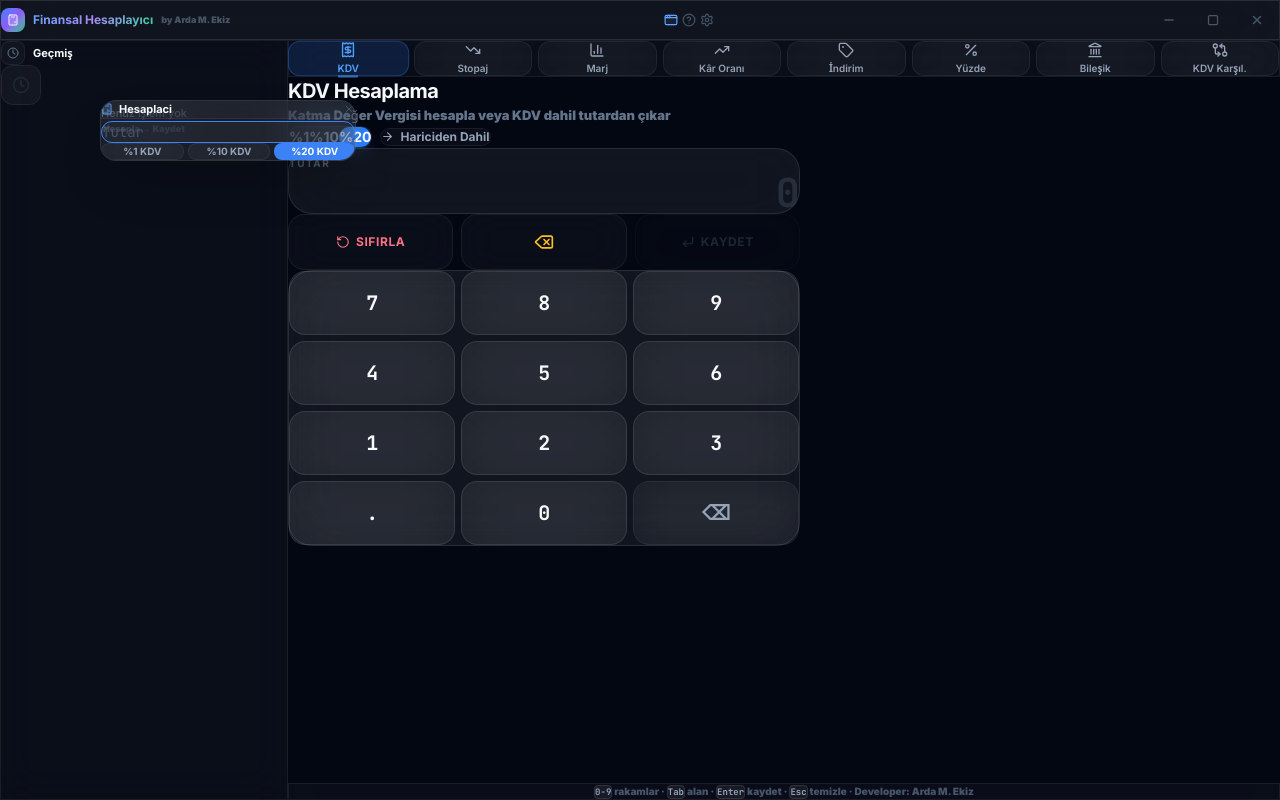
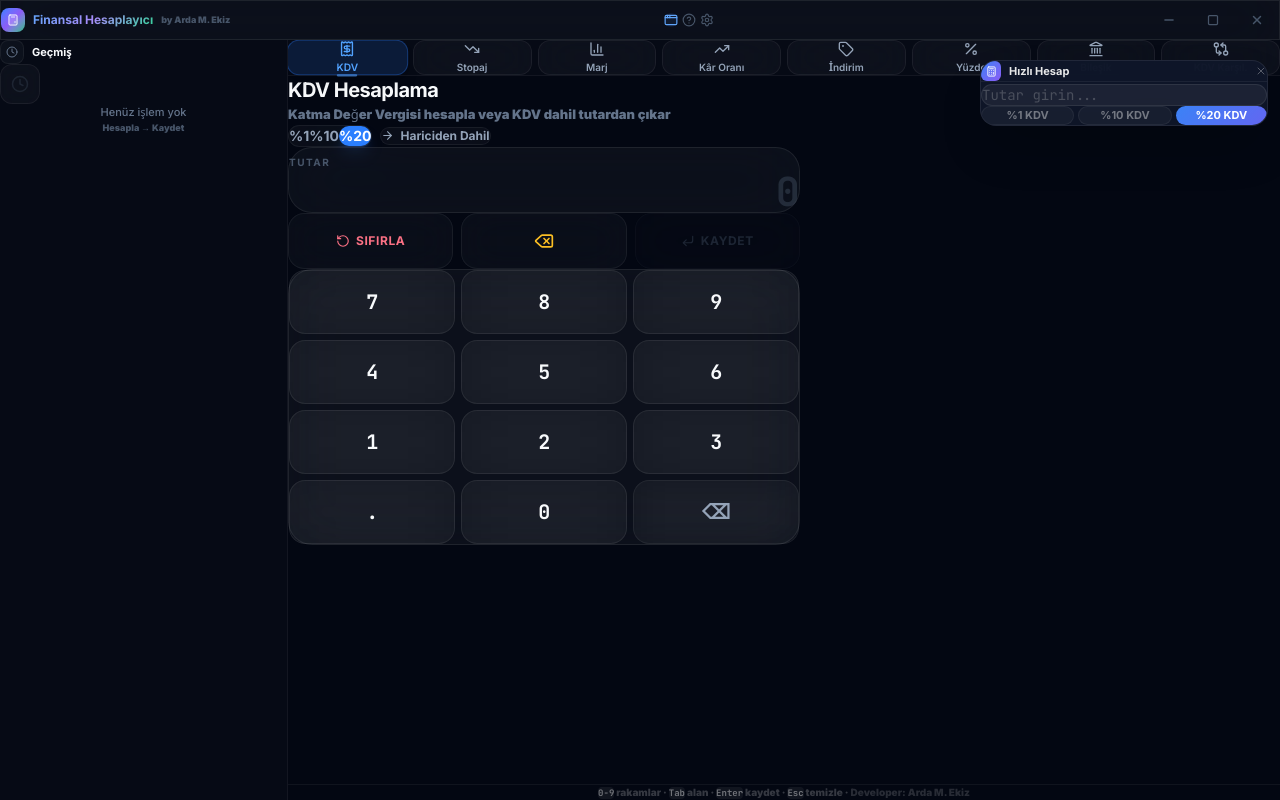
Before and after one commit to ArdaEkiz0/finansal-hesaplayici, a React (Vite) app: page / in a window 1280 px wide. Both pictures are taken after a click on the button 670 px from the left and 20 px from the top of the page. Built offline with nearby package versions, Linux system fonts and the light colour scheme.

Commit message:
Widget duzeltildi + UI iyilestirmesi

```diff
--- a/src/App.tsx
+++ b/src/App.tsx
@@ -25,19 +25,21 @@ export default function App() {
       <TitleBar />
 
       <div className="flex-1 flex overflow-hidden">
-        {/* Sidebar */}
-        <aside className="hidden lg:flex w-72 flex-col border-r border-white/[0.06] glass">
+        {/* Sidebar - History */}
+        <aside className="hidden lg:flex w-72 flex-col" style={{ borderRight: "1px solid rgba(255,255,255,0.05)", background: "rgba(255,255,255,0.01)" }}>
           <div className="flex-1 overflow-y-auto p-3">
             <History />
           </div>
         </aside>
 
-        {/* Main */}
+        {/* Main Content */}
         <main className="flex-1 flex flex-col min-h-0 overflow-y-auto">
-          <div className="px-4 sm:px-6 py-4 border-b border-white/[0.06] glass">
+          {/* Mode Tabs */}
+          <div className="px-4 sm:px-6 py-3" style={{ borderBottom: "1px solid rgba(255,255,255,0.05)", background: "rgba(255,255,255,0.01)" }}>
             <ModeSelector />
           </div>
 
+          {/* Calculator Area */}
           <div className="flex-1 px-4 sm:px-6 py-6">
             <div className="max-w-lg mx-auto space-y-6">
               <Display />
@@ -45,17 +47,18 @@ export default function App() {
             </div>
           </div>
 
-          <footer className="border-t border-white/[0.06] py-2 px-6 text-center glass">
-            <p className="text-[10px] text-text-ghost">
-              <kbd className="px-1 py-0.5 rounded glass-strong text-[9px] font-mono font-bold text-text-secondary">0-9</kbd> rakamlar
+          {/* Footer */}
+          <footer className="py-2 px-6 text-center" style={{ borderTop: "1px solid rgba(255,255,255,0.05)" }}>
+            <p className="text-[10px]" style={{ color: "rgba(255,255,255,0.2)" }}>
+              <kbd className="px-1 py-0.5 rounded text-[9px] font-mono font-bold" style={{ background: "rgba(255,255,255,0.06)", color: "rgba(255,255,255,0.4)" }}>0-9</kbd> rakamlar
               {" · "}
-              <kbd className="px-1 py-0.5 rounded glass-strong text-[9px] font-mono font-bold text-text-secondary">Tab</kbd> alan
+              <kbd className="px-1 py-0.5 rounded text-[9px] font-mono font-bold" style={{ background: "rgba(255,255,255,0.06)", color: "rgba(255,255,255,0.4)" }}>Tab</kbd> alan
               {" · "}
-              <kbd className="px-1 py-0.5 rounded glass-strong text-[9px] font-mono font-bold text-text-secondary">Enter</kbd> kaydet
+              <kbd className="px-1 py-0.5 rounded text-[9px] font-mono font-bold" style={{ background: "rgba(255,255,255,0.06)", color: "rgba(255,255,255,0.4)" }}>Enter</kbd> kaydet
               {" · "}
-              <kbd className="px-1 py-0.5 rounded glass-strong text-[9px] font-mono font-bold text-text-secondary">Esc</kbd> temizle
+              <kbd className="px-1 py-0.5 rounded text-[9px] font-mono font-bold" style={{ background: "rgba(255,255,255,0.06)", color: "rgba(255,255,255,0.4)" }}>Esc</kbd> temizle
               {" · "}
-              <span className="text-text-faint">Developer: Arda M. Ekiz</span>
+              <span style={{ color: "rgba(255,255,255,0.15)" }}>Developer: Arda M. Ekiz</span>
             </p>
           </footer>
         </main>
--- a/src/components/Widget.tsx
+++ b/src/components/Widget.tsx
@@ -1,6 +1,6 @@
-import { useState, useEffect, useRef } from "react";
+import { useState, useRef, useCallback } from "react";
 import { useStore } from "../store/useStore";
-import { X, Minus, Calculator } from "lucide-react";
+import { X, Calculator, GripVertical } from "lucide-react";
 import { calculateKDV, formatTurkishNumber, toDecimal } from "../core/engine";
 
 export function Widget() {
@@ -8,82 +8,90 @@ export function Widget() {
   const toggleWidget = useStore((s) => s.toggleWidget);
   const [amount, setAmount] = useState("");
   const [rate, setRate] = useState<1 | 10 | 20>(20);
-  const [result, setResult] = useState("");
-  const [pos, setPos] = useState({ x: 100, y: 100 });
+  const [pos, setPos] = useState({ x: window.innerWidth - 300, y: 60 });
   const [dragging, setDragging] = useState(false);
-  const dragRef = useRef({ startX: 0, startY: 0, startPosX: 0, startPosY: 0 });
+  const offset = useRef({ x: 0, y: 0 });
 
-  useEffect(() => {
-    if (!amount) { setResult(""); return; }
-    try {
+  const onPointerDown = useCallback((e: React.PointerEvent) => {
+    (e.target as HTMLElement).setPointerCapture(e.pointerId);
+    offset.current = { x: e.clientX - pos.x, y: e.clientY - pos.y };
+    setDragging(true);
+  }, [pos]);
+
+  const onPointerMove = useCallback((e: React.PointerEvent) => {
+    if (!dragging) return;
+    setPos({ x: e.clientX - offset.current.x, y: e.clientY - offset.current.y });
+  }, [dragging]);
+
+  const onPointerUp = useCallback(() => setDragging(false), []);
+
+  let result = "";
+  try {
+    if (amount) {
       const r = calculateKDV(toDecimal(amount), rate, false);
-      setResult(formatTurkishNumber(r.total, 2));
-    } catch { setResult(""); }
-  }, [amount, rate]);
-
-  useEffect(() => {
-    const handleMove = (e: MouseEvent) => {
-      if (!dragging) return;
-      setPos({
-        x: dragRef.current.startPosX + (e.clientX - dragRef.current.startX),
-        y: dragRef.current.startPosY + (e.clientY - dragRef.current.startY),
-      });
-    };
-    const handleUp = () => setDragging(false);
-    if (dragging) {
-      window.addEventListener("mousemove", handleMove);
-      window.addEventListener("mouseup", handleUp);
+      result = formatTurkishNumber(r.total, 2);
     }
-    return () => {
-      window.removeEventListener("mousemove", handleMove);
-      window.removeEventListener("mouseup", handleUp);
-    };
-  }, [dragging]);
+  } catch {}
 
   if (!showWidget) return null;
 
   return (
-    <div className="fixed z-[9999]" style={{ left: pos.x, top: pos.y }}>
-      <div className="w-64 glass-strong rounded-2xl shadow-2xl border border-glass-border overflow-hidden anim-scale-in">
-        {/* Header */}
+    <div
+      className="fixed z-[9999] select-none"
+      style={{ left: pos.x, top: pos.y, touchAction: "none" }}
+      onPointerMove={onPointerMove}
+      onPointerUp={onPointerUp}
+    >
+      <div className="w-72 rounded-2xl shadow-2xl overflow-hidden" style={{ background: "rgba(15,23,42,0.95)", border: "1px solid rgba(255,255,255,0.08)", backdropFilter: "blur(20px)" }}>
+        {/* Header - draggable */}
         <div
-          className="flex items-center justify-between px-3 py-2 border-b border-glass-border cursor-move bg-glass"
-          onMouseDown={(e) => {
-            setDragging(true);
-            dragRef.current = { startX: e.clientX, startY: e.clientY, startPosX: pos.x, startPosY: pos.y };
-          }}
+          className="flex items-center justify-between px-3 py-2.5 cursor-grab active:cursor-grabbing"
+          style={{ borderBottom: "1px solid rgba(255,255,255,0.06)" }}
+          onPointerDown={onPointerDown}
         >
-          <div className="flex items-center gap-1.5">
-            <Calculator size={12} className="text-brand-400" />
-            <span className="text-[11px] font-bold text-text-primary">Hesaplaci</span>
+          <div className="flex items-center gap-2">
+            <div className="w-5 h-5 rounded-md flex items-center justify-center" style={{ background: "linear-gradient(135deg, #3b82f6, #8b5cf6)" }}>
+              <Calculator size={11} className="text-white" />
+            </div>
+            <span className="text-[11px] font-bold text-white/90">Hızlı Hesap</span>
           </div>
-          <button onClick={toggleWidget} className="p-1 rounded hover:bg-glass-hover text-text-ghost">
+          <button onClick={toggleWidget} className="p-1 rounded-md hover:bg-white/10 text-white/30 hover:text-white/70 transition-colors">
             <X size={12} />
           </button>
         </div>
 
-        {/* Input */}
-        <div className="p-3 space-y-2">
-          <input type="text" inputMode="decimal" placeholder="Tutar" value={amount}
+        {/* Body */}
+        <div className="p-3 space-y-2.5">
+          <input
+            type="text"
+            inputMode="decimal"
+            placeholder="Tutar girin..."
+            value={amount}
             onChange={(e) => setAmount(e.target.value.replace(",", "."))}
-            className="w-full px-3 py-2 rounded-xl bg-glass border border-glass-border text-sm font-mono text-text-primary placeholder:text-text-ghost focus:border-brand-500 focus:outline-none" autoFocus />
+            className="w-full px-3 py-2.5 rounded-xl text-sm font-mono text-white placeholder:text-white/20 focus:outline-none focus:ring-1 focus:ring-blue-500/50"
+            style={{ background: "rgba(255,255,255,0.06)", border: "1px solid rgba(255,255,255,0.08)" }}
+          />
 
-          {/* Rate selector */}
           <div className="flex gap-1">
             {([1, 10, 20] as const).map((r) => (
               <button key={r} onClick={() => setRate(r)}
-                className={`flex-1 py-1.5 rounded-lg text-[10px] font-bold transition-all ${
-                  rate === r ? "bg-brand-500 text-white" : "glass text-text-secondary hover:text-text-primary"
-                }`}>
+                className="flex-1 py-2 rounded-xl text-[11px] font-bold transition-all duration-150"
+                style={{
+                  background: rate === r ? "linear-gradient(135deg, #3b82f6, #6366f1)" : "rgba(255,255,255,0.04)",
+                  color: rate === r ? "#fff" : "rgba(255,255,255,0.4)",
+                  border: rate === r ? "none" : "1px solid rgba(255,255,255,0.06)",
+                }}>
                 %{r} KDV
               </button>
             ))}
           </div>
 
-          {/* Result */}
           {result && (
-            <div className="text-center py-2 rounded-xl bg-glass border border-glass-border">
-              <p className="text-lg font-bold font-mono text-brand-400">{result} ₺</p>
+            <div className="text-center py-3 rounded-xl" style={{ background: "rgba(255,255,255,0.04)", border: "1px solid rgba(255,255,255,0.06)" }}>
+              <p className="text-[10px] text-white/30 uppercase tracking-widest mb-1">Toplam</p>
+              <p className="text-lg font-black font-mono" style={{ background: "linear-gradient(135deg, #60a5fa, #a78bfa)", WebkitBackgroundClip: "text", WebkitTextFillColor: "transparent" }}>
+                {result} ₺
+              </p>
             </div>
           )}
         </div>
--- a/src/index.css
+++ b/src/index.css
@@ -207,10 +207,10 @@ body {
 }
 
 .glass-strong {
-  background: rgba(255, 255, 255, 0.06);
+  background: rgba(255, 255, 255, 0.04);
   backdrop-filter: blur(30px);
   -webkit-backdrop-filter: blur(30px);
-  border: 1px solid rgba(255, 255, 255, 0.1);
+  border: 1px solid rgba(255, 255, 255, 0.08);
 }
 
 .ambient-glow {
@@ -219,7 +219,7 @@ body {
   filter: blur(120px);
   pointer-events: none;
   z-index: 0;
-  opacity: 0.35;
+  opacity: 0.25;
 }
 
 .num-display {
@@ -242,6 +242,13 @@ body {
   background-clip: text;
 }
 
+[data-theme="light"] .gradient-text-result {
+  background: linear-gradient(135deg, #0891b2 0%, #2563eb 50%, #7c3aed 100%);
+  -webkit-background-clip: text;
+  -webkit-text-fill-color: transparent;
+  background-clip: text;
+}
+
 .touch-manipulation {
   touch-action: manipulation;
   -webkit-tap-highlight-color: transparent;
```
